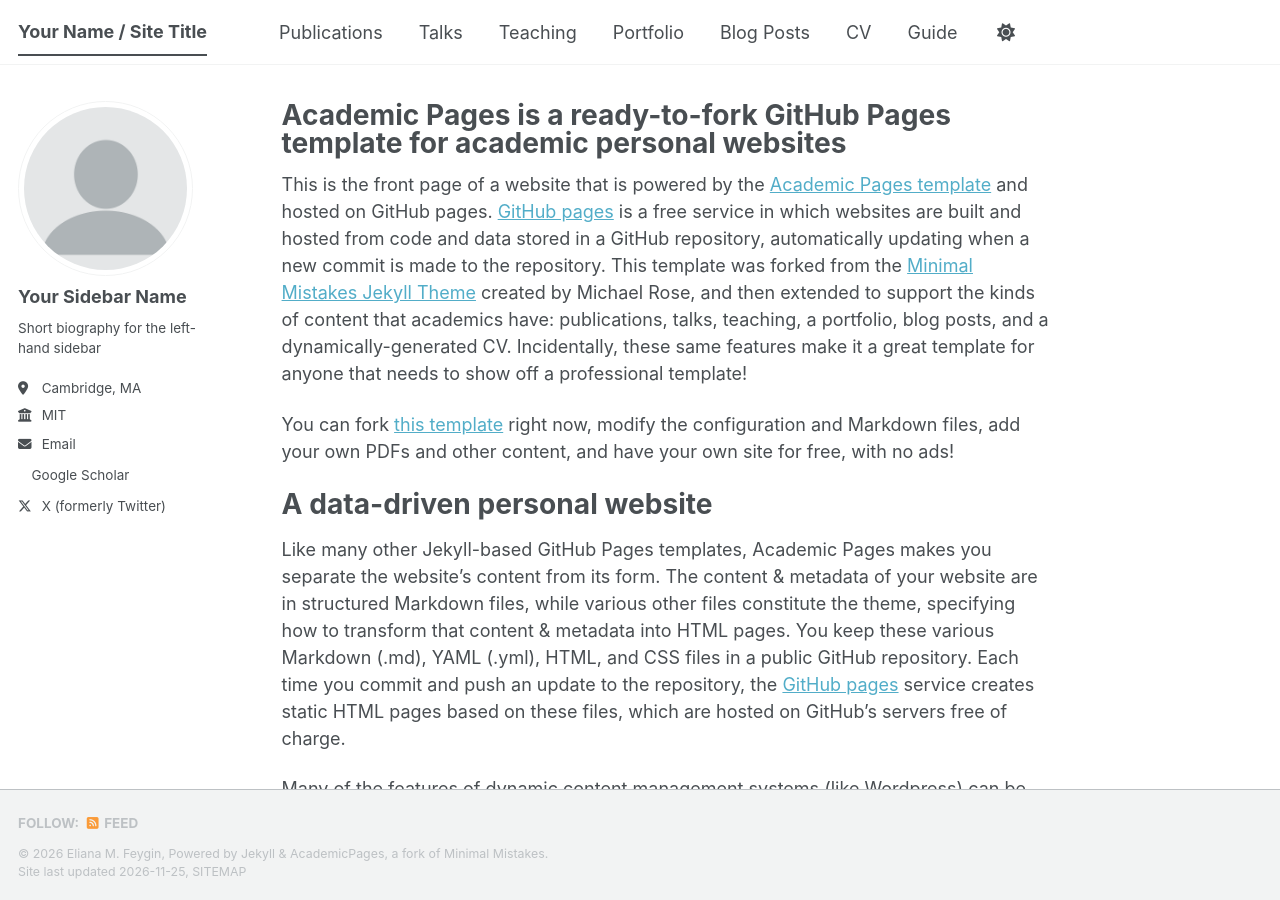
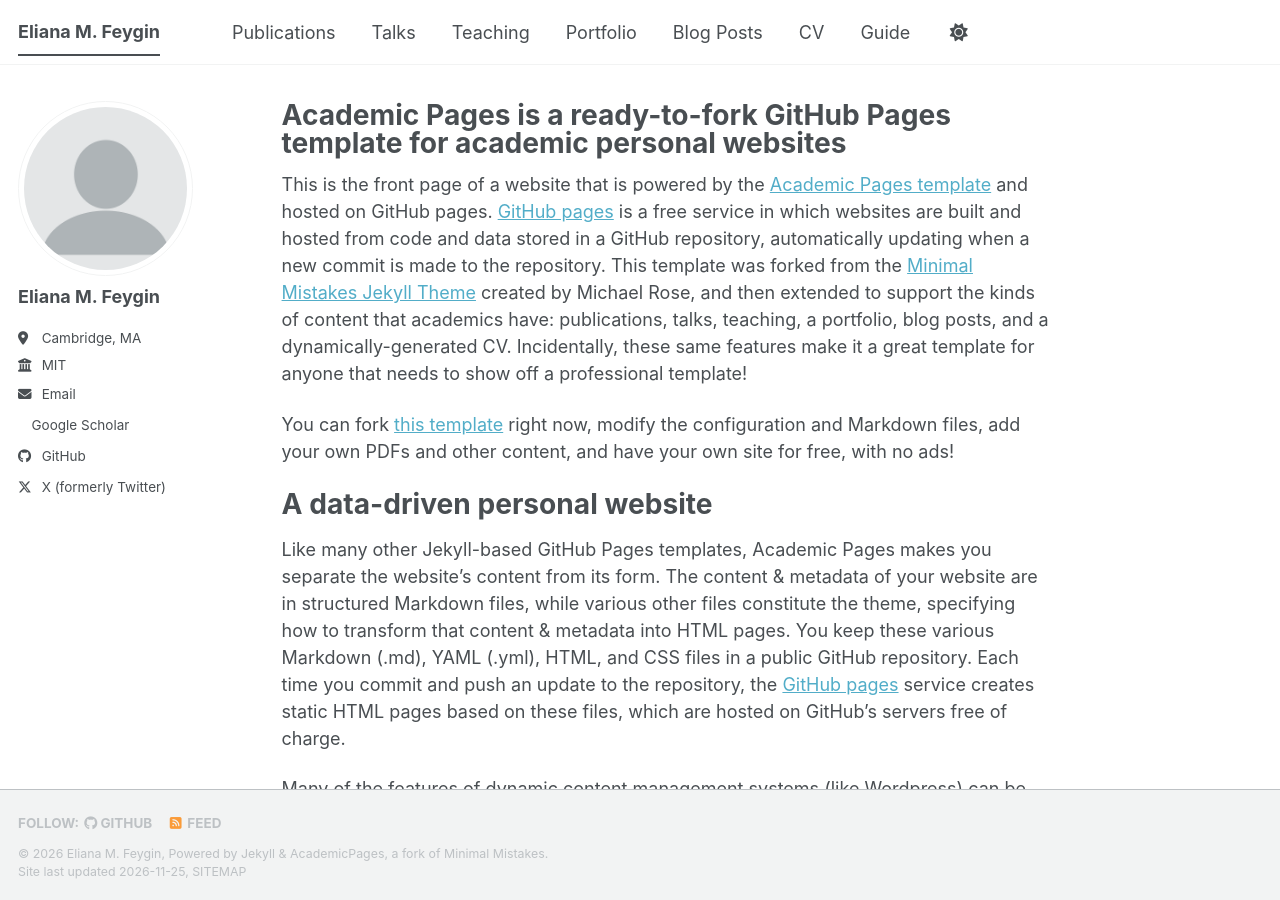
Before and after one commit to efeygin/efeygin.github.io, a Jekyll site: the page built from _pages/about.md, in a window 1280 px wide and 900 px high. Built offline with Jekyll 4.4.1, drawn with Linux system fonts in a browser that asks for light colours; a script bundle is joined from its source files by our own code; a style sheet for code colours, icons or effects is not loaded; part of the change alters nothing that is shown.

Commit message:
Update _config.yml

```diff
--- a/_config.yml
+++ b/_config.yml
@@ -1,170 +1,165 @@
-# Welcome to Jekyll!
-#
-# This config file is meant for settings that affect your entire site, values
-# which you are expected to set up once and rarely need to edit after that.
-# For technical reasons, this file is *NOT* reloaded automatically when you use
-# `jekyll serve -l -H localhost`. If you change this file, please restart the
-# server process.
+# Basic Site Settings
+locale: "en-US"
+site_theme: "default"
 
-# Basic Site Settings
-locale                   : "en-US"
-site_theme               : "default" # The available themes options are "default", "air", "sunrise", "mint", "dirt" and "contrast"
-title                    : "Your Name / Site Title"
-title_separator          : "-"
-name                     : &name "Eliana M. Feygin"
-description              : &description "Your Name's academic portfolio"   # Update this with a general description of your site, this is the default if not overridden by a page
-url                      : https://academicpages.github.io # The base hostname & protocol for your site e.g. "https://[your GitHub username].github.io",
-                                                           # or if you already have some other page hosted on Github then use "https://[your GitHub username].github.io/[Your Repo Name]"
-baseurl                  : "" # the subpath of your site, e.g. "/blog"
-repository               : "academicpages/academicpages.github.io"
+# Change your name here; the *name references below reuse it.
+name: &name "Eliana M. Feygin"
+title: *name
+title_separator: "-"
 
-# Site Author - The following control what appear as part of the author content on the side bar.
-#               If a field is blank the icon and link will not appear, otherwise it will be shown.
-#               Additional customization can be done by editing /_includes/author-profile.html
+description: &description "Personal website, research, and projects."
+url: "https://efeygin.github.io"
+baseurl: ""
+repository: "efeygin/efeygin.github.io"
+
+# Sidebar information
+# Blank fields will not display.
 author:
-  # Biographic information
-  avatar           : "profile.png"
-  name             : "Your Sidebar Name"
-  pronouns         : # example: "she/her"
-  bio              : "Short biography for the left-hand sidebar"
-  location         : "Cambridge, MA"
-  employer         : "MIT"
-  uri              : # efeygin.github.io
-  email            : "efeygin@mit.edu"
+  avatar: "profile.png"
+  name: *name
+  pronouns:
+  bio: ""
+  location: "Cambridge, MA"
+  employer: "MIT"
+  uri:
+  email: "efeygin@mit.edu"
 
   # Academic websites
-  academia         : # URL
-  arxiv            : # URL - Update with the correct link to your profile
-  googlescholar    : "https://scholar.google.com/citations?user=B4BDmzMAAAAJ&hl=en"
-  inspire-hep      : # URL
-  impactstory      : # URL
-  orcid            : # "https://orcid.org/yourorcidurl"
-  semantic         : # URL
-  ssrn             : # URL
-  pubmed           : # "https://www.ncbi.nlm.nih.gov/pubmed/?term=john+snow"
-  researchgate     : # URL
-  scopus           : # URL
-  zotero           : # URL
-
+  academia:
+  arxiv:
+  googlescholar: "https://scholar.google.com/citations?user=B4BDmzMAAAAJ&hl=en"
+  inspire-hep:
+  impactstory:
+  orcid:
+  semantic:
+  ssrn:
+  pubmed:
+  researchgate:
+  scopus:
+  zotero:
 
   # Repositories and software development
-  bitbucket        : # Username - Update with your username on the site
-  codepen          : # Username
-  dribbble         : # Username
-  github           : # "academicpages"
-  kaggle           : # Username
-  stackoverflow    : # User number or user number and name (i.e., use "1" or "1/jeff-atwood")
+  bitbucket:
+  codepen:
+  dribbble:
+  github: "efeygin"
+  kaggle:
+  stackoverflow:
 
   # Social media
-  artstation       : # Username
-  bluesky          : #"bsky.app" # Replace this with you Bluesky username
-  facebook         : # Username
-  flickr           : # Username
-  foursquare       : # Username
-  goodreads        : # Username
-  google_plus      : # Username
-  keybase          : # Username
-  instagram        : # Username
-  lastfm           : # Username
-  linkedin         : # Username
-  mastodon         : # URL
-  medium           : # URL
-  pinterest        : # Username
-  soundcloud       : # Username
-  steam            : # Username
-  telegram         : # URL
-  tumblr           : # Username
-  twitter          : https://x.com/ElianaFeygin
-  vine             : # Username
-  weibo            : # Username
-  wikipedia        : # Username
-  xing             : # Username
-  youtube          : # Username
-  zhihu            : # Username
+  artstation:
+  bluesky:
+  facebook:
+  flickr:
+  foursquare:
+  goodreads:
+  google_plus:
+  keybase:
+  instagram:
+  lastfm:
+  linkedin:
+  mastodon:
+  medium:
+  pinterest:
+  soundcloud:
+  steam:
+  telegram:
+  tumblr:
+  twitter: "ElianaFeygin"
+  vine:
+  weibo:
+  wikipedia:
+  xing:
+  youtube:
+  zhihu:
 
-# Publication Category - The following the list of publication categories and their headings
+# Publication categories
 publication_category:
   books:
-    title: 'Books'
+    title: "Books"
   manuscripts:
-    title: 'Journal Articles'
+    title: "Journal Articles"
   conferences:
-    title: 'Conference Papers'
+    title: "Conference Papers"
 
 # Site Settings
-teaser                   :  # filename of teaser fallback teaser image placed in /images/ for social media previews
-breadcrumbs              : false # true, false (default)
-words_per_minute         : 160
-future                   : true
-read_more                : "disabled" # if enabled, adds "Read more" links to excerpts
-talkmap_link             : false      #change to true to add link to talkmap on talks page
+teaser:
+breadcrumbs: false
+words_per_minute: 160
+future: true
+read_more: "disabled"
+talkmap_link: false
+
 comments:
-  provider               : # false (default), "disqus", "discourse", "facebook", "google-plus", "staticman", "custom"
+  provider:
   disqus:
-    shortname            :
+    shortname:
   discourse:
-    server               : # https://meta.discourse.org/t/embedding-discourse-comments-via-javascript/31963 , e.g.: meta.discourse.org
+    server:
   facebook:
-    appid                :
-    num_posts            : # 5 (default)
-    colorscheme          : # "light" (default), "dark"
+    appid:
+    num_posts:
+    colorscheme:
+
 staticman:
-  allowedFields          : ['name', 'email', 'url', 'message']
-  branch                 : "gh-pages" # "master", "gh-pages"
-  commitMessage          : "New comment."
-  filename               : comment-{@timestamp}
-  format                 : "yml"
-  moderation             : true
-  path                   : "_data/comments/{options.slug}"
-  requiredFields         : ['name', 'email', 'message']
+  allowedFields: ["name", "email", "url", "message"]
+  branch: "gh-pages"
+  commitMessage: "New comment."
+  filename: comment-{@timestamp}
+  format: "yml"
+  moderation: true
+  path: "_data/comments/{options.slug}"
+  requiredFields: ["name", "email", "message"]
   transforms:
-    email                : "md5"
+    email: "md5"
   generatedFields:
     date:
-      type               : "date"
+      type: "date"
       options:
-        format           : "iso8601" # "iso8601" (default), "timestamp-seconds", "timestamp-milliseconds"
+        format: "iso8601"
+
 atom_feed:
-  hide                   : false     # change to true to hide the RSS feed in the footer
-  path                   : # blank (default) uses feed.xml
+  hide: false
+  path:
 
+# SEO verification
+google_site_verification:
+bing_site_verification:
+alexa_site_verification:
+yandex_site_verification:
 
-# SEO Related
-google_site_verification :
-bing_site_verification   :
-alexa_site_verification  :
-yandex_site_verification :
+# Social sharing
+twitter:
+  username: &twitter "ElianaFeygin"
 
+facebook:
+  username:
+  app_id:
+  publisher:
 
-# Social Sharing
-twitter:
-  username               : &twitter
-facebook:
-  username               :
-  app_id                 :
-  publisher              :
-og_image                 : og-image.png   # Social media default site image (lives in /images/)
-og_description           :  # Social media default site image description
-# For specifying social profiles
-# - https://developers.google.com/structured-data/customize/social-profiles
+# Optional social sharing image, stored in images/
+og_image: "og-image.png"
+og_description: *description
+
 social:
-  type                   : # Person or Organization (defaults to Person)
-  name                   : # If the user or organization name differs from the site's name
-  links: # An array of links to social media profiles
-
+  type: "Person"
+  name: *name
+  links:
+    - "https://github.com/efeygin"
+    - "https://x.com/ElianaFeygin"
 
 # Analytics
 analytics:
-  provider               :  "false" # false (default), "google", "google-universal", "google-analytics-4", "custom"
+  provider: false
   google:
-    tracking_id          :
-
+    tracking_id:
 
 # Reading Files
 include:
   - .htaccess
   - _pages
   - files
+
 exclude:
   - "*.sublime-project"
   - "*.sublime-workspace"
@@ -192,12 +187,13 @@ exclude:
   - README
   - tmp
   - vendor
+
 keep_files:
   - .git
   - .svn
+
 encoding: "utf-8"
 markdown_ext: "markdown,mkdown,mkdn,mkd,md"
-
 
 # Conversion
 markdown: kramdown
@@ -205,7 +201,6 @@ highlighter: rouge
 lsi: false
 excerpt_separator: "\n\n"
 incremental: false
-
 
 # Markdown Processing
 kramdown:
@@ -219,8 +214,7 @@ kramdown:
   smart_quotes: lsquo,rsquo,ldquo,rdquo
   enable_coderay: false
 
-
-# These settings control the types of collections used by the template
+# Content collections
 collections:
   teaching:
     output: true
@@ -235,10 +229,9 @@ collections:
     output: true
     permalink: /:collection/:path/
 
-
-# These settings control how pages and collections are included in the site
+# Default layouts and settings
 defaults:
-  # _posts
+  # Blog posts
   - scope:
       path: ""
       type: posts
@@ -249,14 +242,16 @@ defaults:
       comments: true
       share: true
       related: true
-  # _pages
+
+  # Pages
   - scope:
       path: ""
       type: pages
     values:
       layout: single
       author_profile: true
-  # _teaching
+
+  # Teaching
   - scope:
       path: ""
       type: teaching
@@ -265,7 +260,8 @@ defaults:
       author_profile: true
       share: true
       comments: true
-  # _publications
+
+  # Publications
   - scope:
       path: ""
       type: publications
@@ -274,7 +270,8 @@ defaults:
       author_profile: true
       share: true
       comments: true
-  # _portfolio
+
+  # Portfolio
   - scope:
       path: ""
       type: portfolio
@@ -282,8 +279,9 @@ defaults:
       layout: single
       author_profile: true
       share: true
-      comment: true
-  # _talks
+      comments: true
+
+  # Talks
   - scope:
       path: ""
       type: talks
@@ -292,19 +290,14 @@ defaults:
       author_profile: true
       share: true
 
-
 # Sass/SCSS
 sass:
   sass_dir: _sass
-  style: compressed # https://sass-lang.com/documentation/file.SASS_REFERENCE.html#output_style
+  style: compressed
 
-
-# Outputting
+# Output
 permalink: /:categories/:title/
-# paginate: 5 # amount of posts to show
-# paginate_path: /page:num/
-timezone: Etc/UTC # https://en.wikipedia.org/wiki/List_of_tz_database_time_zones
-
+timezone: America/New_York
 
 # Plugins
 plugins:
@@ -315,7 +308,7 @@ plugins:
   - jekyll-redirect-from
   - jemoji
 
-# Mimic GitHub Pages with --safe
+# Plugins allowed in safe mode
 whitelist:
   - jekyll-feed
   - jekyll-gist
@@ -324,38 +317,16 @@ whitelist:
   - jekyll-redirect-from
   - jemoji
 
-
 # Archives
-#  Type
-#  - GitHub Pages compatible archive pages built with Liquid ~> type: liquid (default)
-#  - Jekyll Archives plugin archive pages ~> type: jekyll-archives
-#  Path (examples)
-#  - Archive page should exist at path when using Liquid method or you can
-#    expect broken links (especially with breadcrumbs enabled)
-#  - <base_path>/tags/my-awesome-tag/index.html ~> path: /tags/
-#  - <base_path/categories/my-awesome-category/index.html ~> path: /categories/
-#  - <base_path/my-awesome-category/index.html ~> path: /
 category_archive:
   type: liquid
   path: /categories/
+
 tag_archive:
   type: liquid
   path: /tags/
-# https://github.com/jekyll/jekyll-archives
-# jekyll-archives:
-#   enabled:
-#     - categories
-#     - tags
-#   layouts:
-#     category: archive-taxonomy
-#     tag: archive-taxonomy
-#   permalinks:
-#     category: /categories/:name/
-#     tag: /tags/:name/
-
 
 # HTML Compression
-# - https://jch.penibelst.de/
 compress_html:
   clippings: all
   comments: ["<!-- ", " -->"]
```
